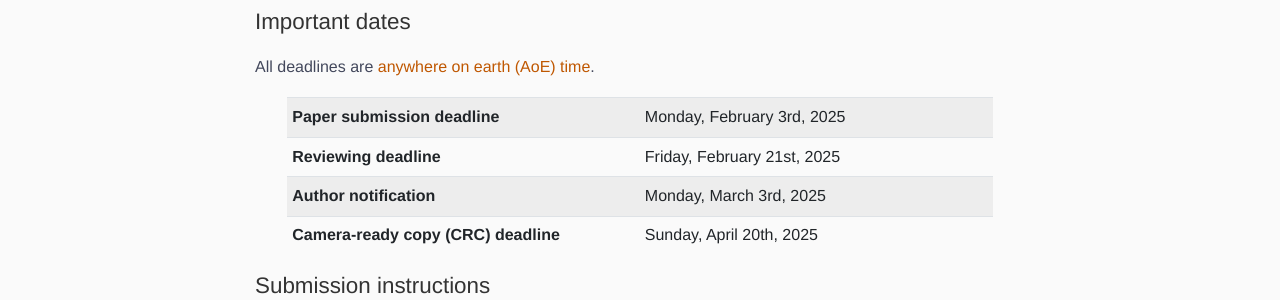
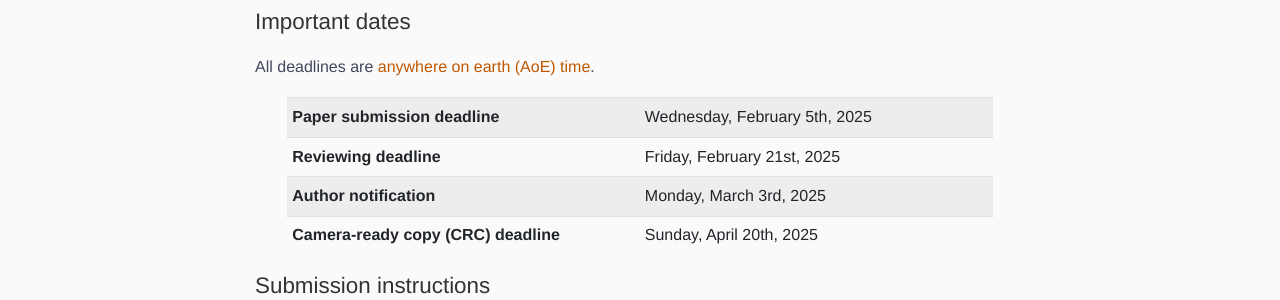
Before and after one commit to representational-alignment/representational-alignment.github.io, a Jekyll site: the page built from 2025/index.md, in a window 1280 px wide and 900 px high, scrolled down 2424 px. Shown: the part 152-452 px from the top of the window. Built offline with Jekyll 4.4.1, drawn with Linux system fonts in a browser that asks for light colours.

Commit message:
extend deadline

```diff
--- a/2025/index.md
+++ b/2025/index.md
@@ -21,7 +21,7 @@ buttons:
 cfp:
     dates:
       - event: Paper submission deadline
-        date: Monday, February 3rd, 2025
+        date: Wednesday, February 5th, 2025
       - event: Reviewing deadline
         date: Friday, February 21st, 2025
       - event: Author notification
```
